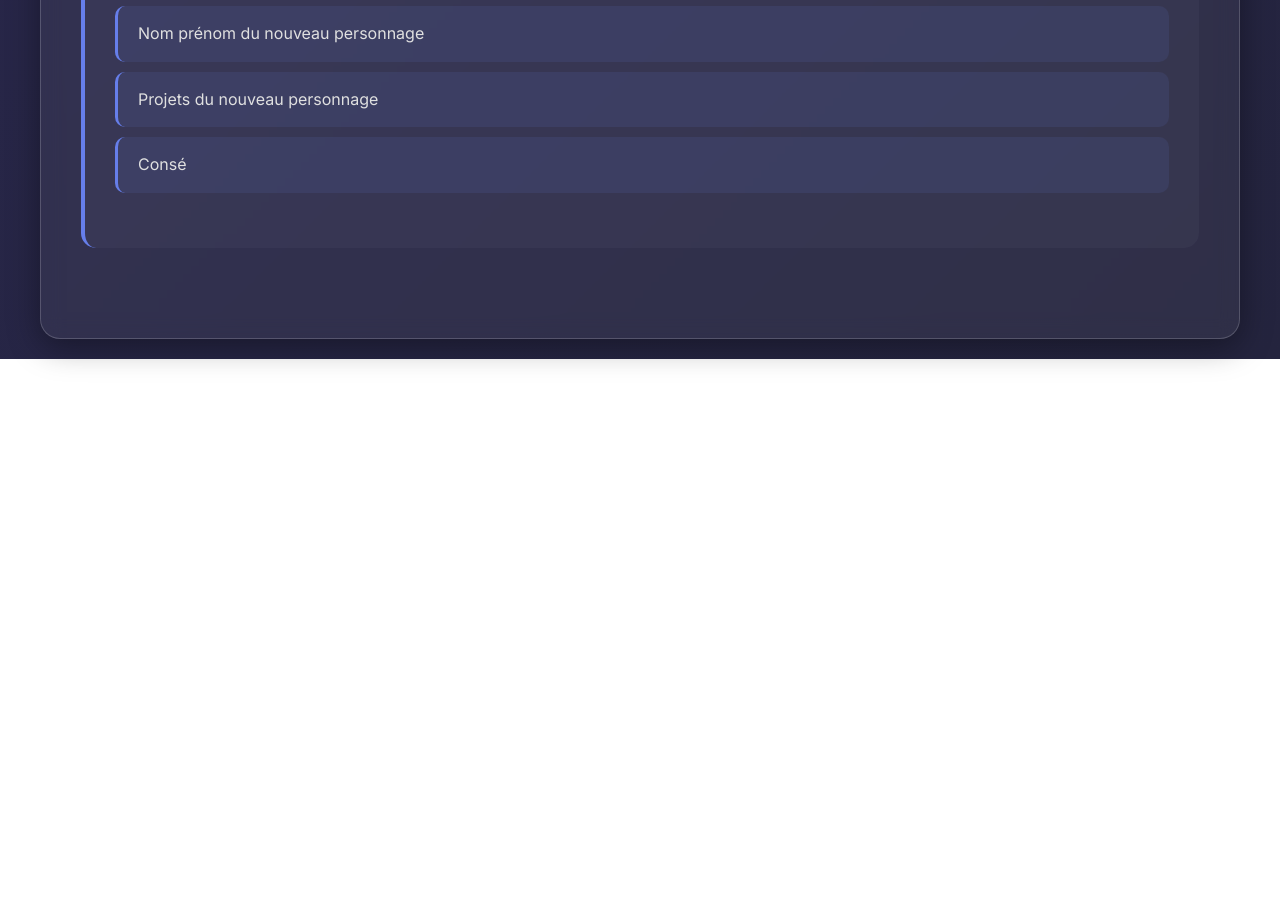
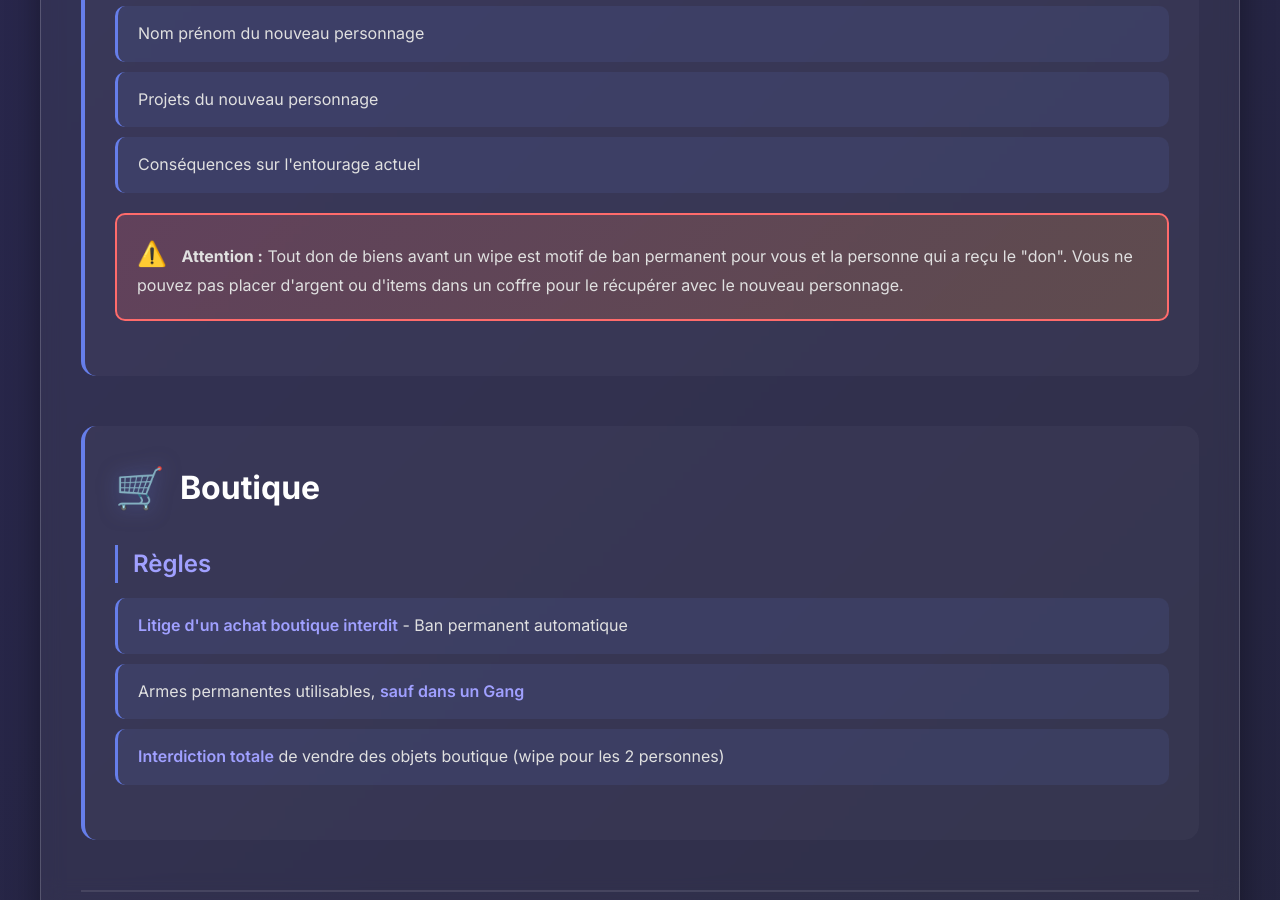
Before and after one commit to Hakiiiiiiioooooooo/GSantos-RP-FiveM-r-glement, a plain HTML site: page index.html in a window 1280 px wide. Shown: the part 11100-12000 px from the top of the page. Before the commit the page ends 11459 px from the top, so only its background shows below. Drawn offline with Linux system fonts and the light colour scheme.

Commit message:
Update index.html

```diff
--- a/index.html
+++ b/index.html
@@ -593,4 +593,32 @@
                     <li>La raison de ce souhait</li>
                     <li>Nom prénom du nouveau personnage</li>
                     <li>Projets du nouveau personnage</li>
-                    <li>Consé
+                    <li>Conséquences sur l'entourage actuel</li>
+                </ul>
+
+                <div class="warning-box">
+                    <strong>Attention :</strong> Tout don de biens avant un wipe est motif de ban permanent pour vous et la personne qui a reçu le "don". Vous ne pouvez pas placer d'argent ou d'items dans un coffre pour le récupérer avec le nouveau personnage.
+                </div>
+            </div>
+        </div>
+
+        <div class="section" id="boutique">
+            <h2 class="section-title"><span class="section-icon">🛒</span> Boutique</h2>
+
+            <div class="subsection">
+                <h3 class="subsection-title">Règles</h3>
+                <ul class="rule-list">
+                    <li><strong>Litige d'un achat boutique interdit</strong> - Ban permanent automatique</li>
+                    <li>Armes permanentes utilisables, <strong>sauf dans un Gang</strong></li>
+                    <li><strong>Interdiction totale</strong> de vendre des objets boutique (wipe pour les 2 personnes)</li>
+                </ul>
+            </div>
+        </div>
+
+        <div class="header" style="margin-top: 50px; border-top: 2px solid rgba(255, 255, 255, 0.1); padding-top: 30px;">
+            <p style="font-size: 1rem; color: #b0b0b0;">© 2025 GSantos - Tous droits réservés</p>
+            <p style="font-size: 0.9rem; color: #808080; margin-top: 10px;">Règlement mis à jour régulièrement - Consultez le Discord pour les dernières modifications</p>
+        </div>
+    </div>
+</body>
+</html>
```
